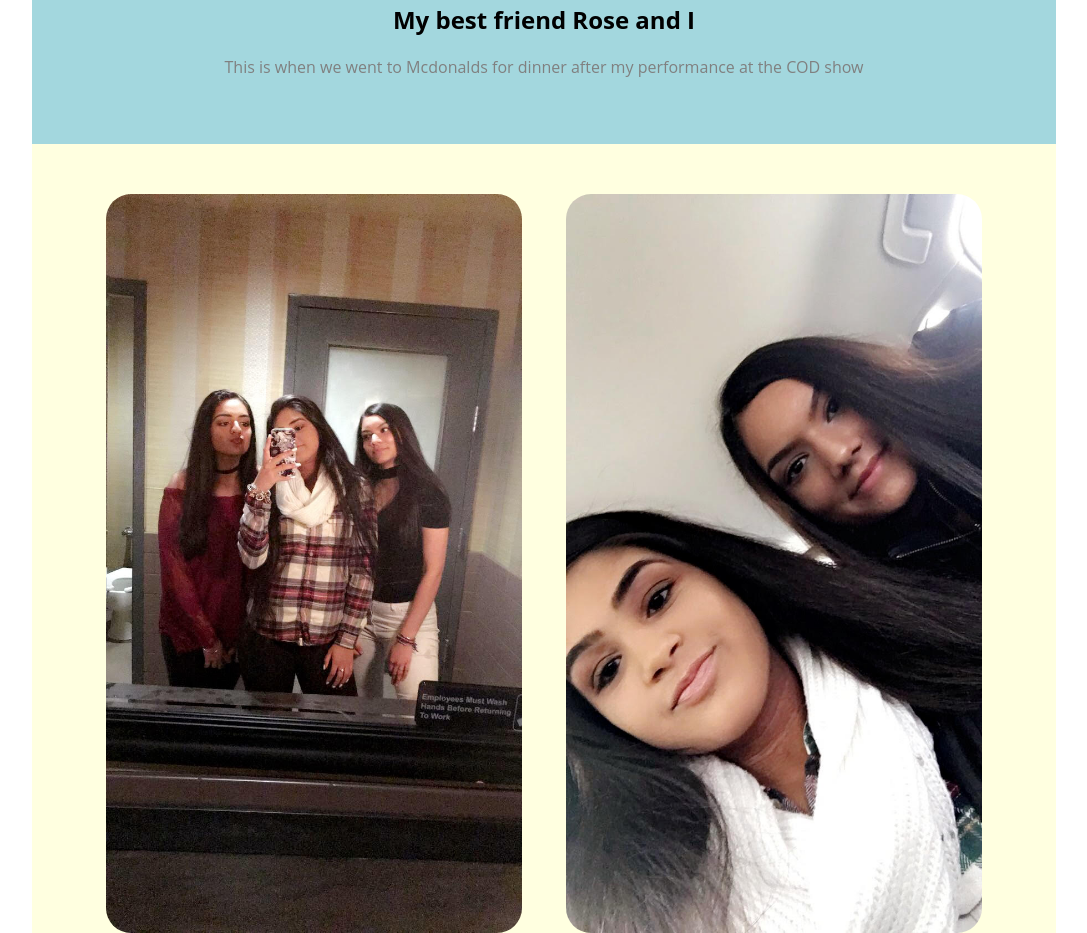
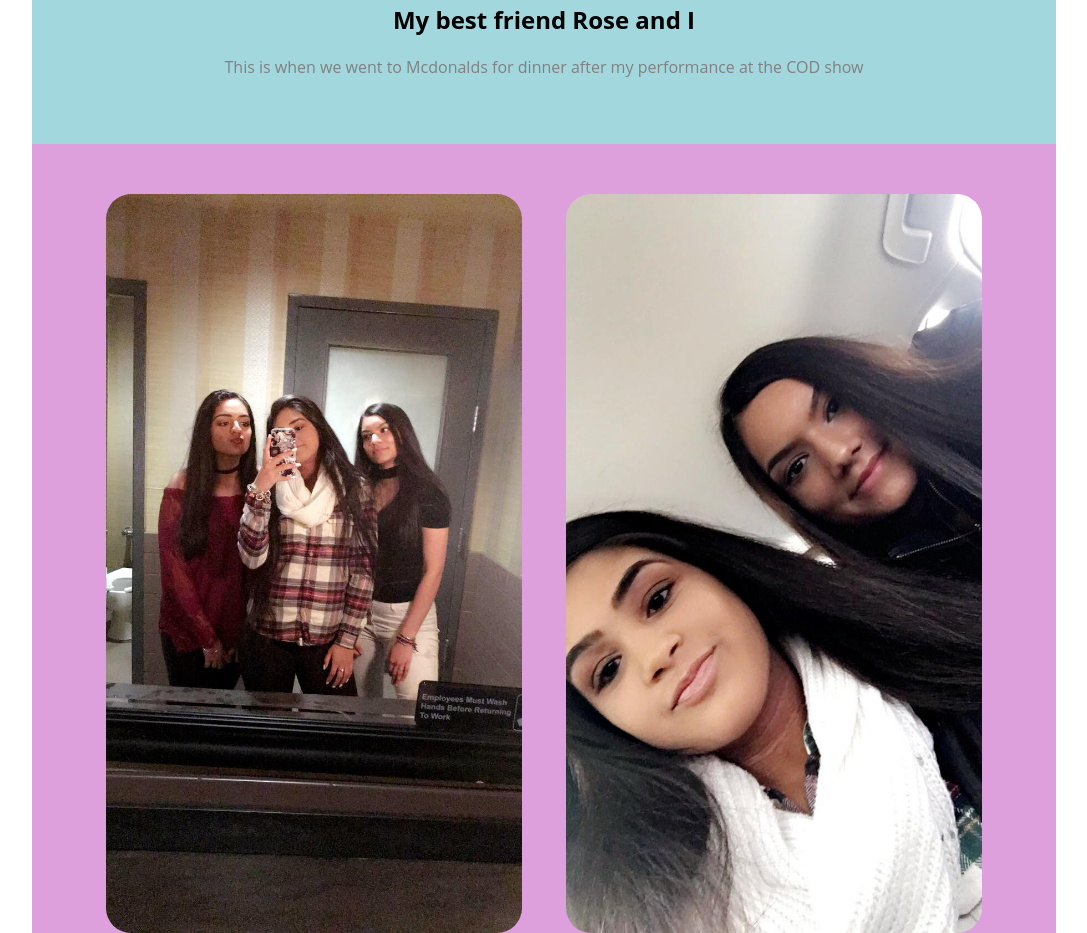
Before and after one commit to guraseesdhingra/guraseesdhingra.github.io, a plain HTML site: page index.html in a window 1280 px wide. Shown: the part 1169-2102 px from the top of the page, without its empty margins (96-1183 px from the left). Drawn offline with Linux system fonts and the light colour scheme.

Commit message:
Update style.css

```diff
--- a/style.css
+++ b/style.css
@@ -94,7 +94,7 @@ img {
 
 #doubleyellow {
 	display: inline-block;
-	background-color: lightyellow;
+	background-color: plum;
 }
 
 #doubleyellow > img  {
```
